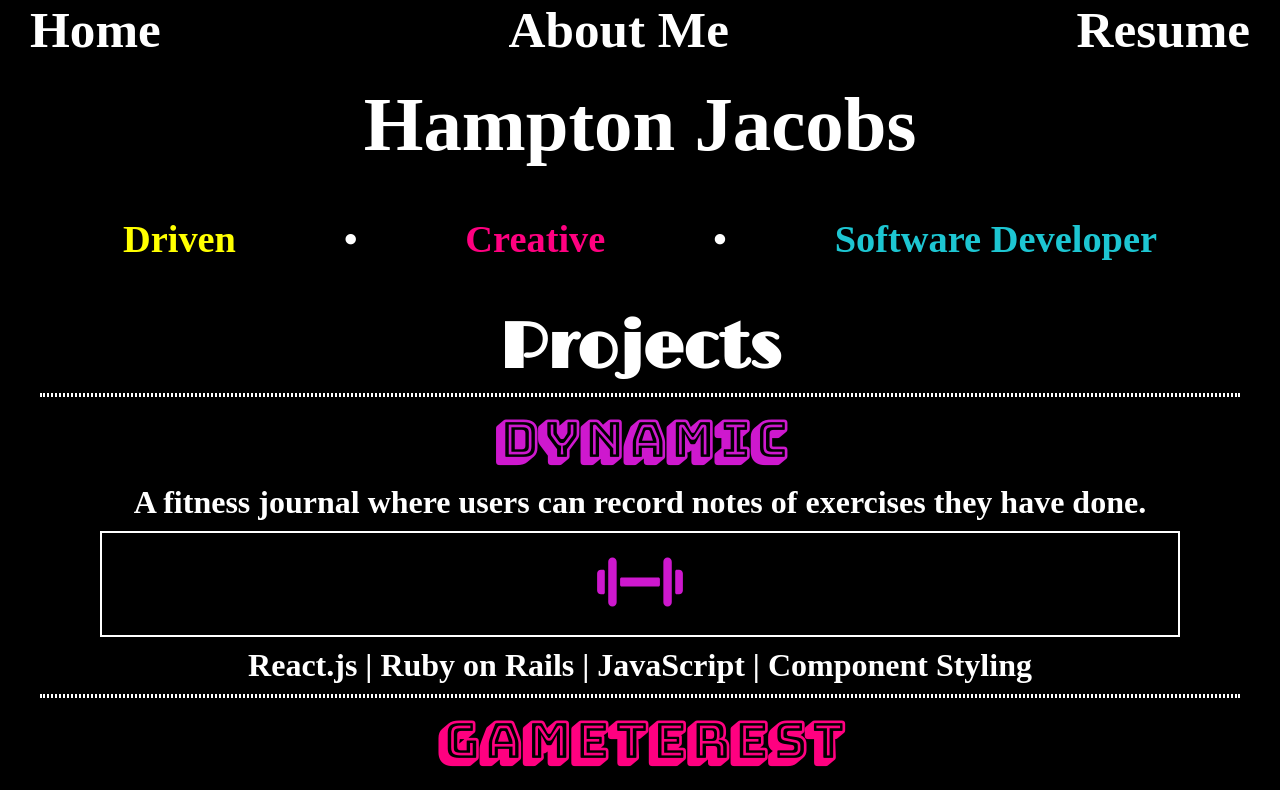
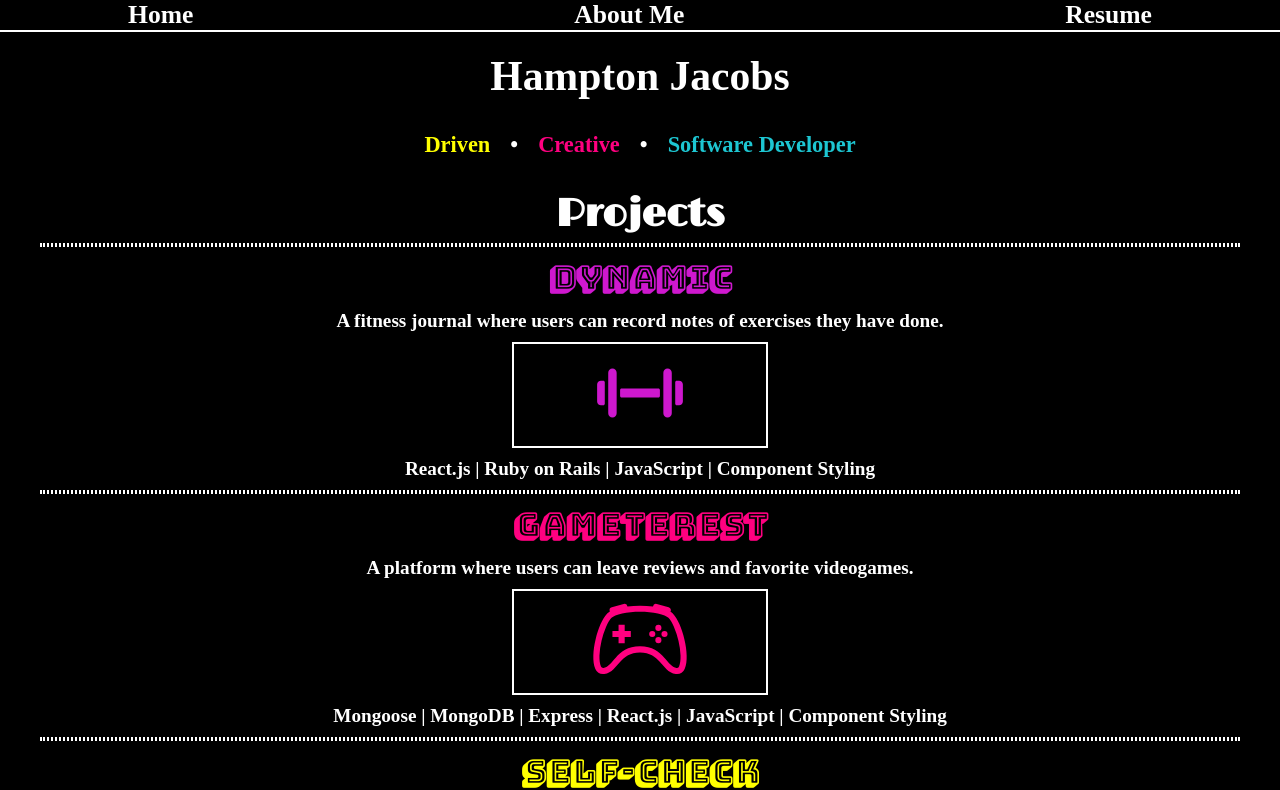
Before and after one commit to hammyhammer/Portfolio, a React (Create React App) app in the folder client/: page / in a window 1280 px wide. Shown: the top 790 px of the page. Built offline with nearby package versions, Linux system fonts and the light colour scheme; a web font is replaced by a local one.

Commit message:
refactoring media queries

```diff
--- a/client/src/components/Nav/Navbar.module.css
+++ b/client/src/components/Nav/Navbar.module.css
@@ -1,6 +1,6 @@
 .nav {
  background-color: transparent;
- border-bottom: 2px solid black;
+ border-bottom: 2px solid white;
 }
 
 .links {
@@ -8,13 +8,14 @@
   flex-direction: row;
   justify-content: space-between;
   align-content: space-around;
-  margin: 0px 30px;
+  margin-left: 10%;
+  margin-right: 10%;
 }
 
 .individual_links {
   color: white;
   text-decoration: none;
-  font-size: 5vw;
+  font-size: 4vw;
   font-family: "Fredericka the Great";
   font-weight: bold;
 
@@ -22,9 +23,17 @@
 
 @media only screen and (min-width:760px) {
   .individual_links {
-    font-size: 4vw;
+    font-size: 3vw;
   }
 }
+
+@media only screen and (min-width:1200px) {
+  .individual_links {
+    font-size: 2vw;
+    margin: 0px 0px;
+  }
+}
+
 
 @media only screen and (min-width:1500px) {
   .individual_links {
--- a/client/src/screens/Home/Home.module.css
+++ b/client/src/screens/Home/Home.module.css
@@ -37,75 +37,38 @@
    color: rgb(29, 198, 210);
  }
 
-.work {
-  text-align: center;
-  margin: 40px 0px;
-  padding: 30px 0px;
-  /* border: 2px solid green; */
+
+@media only screen and (min-width:760px) {
+  .welcome {
+    font-size: 4vw;
    }
 
-.work>button {
-  font-size: 5vw;
-  border-radius: 4px;
-
+   .traits {
+    font-size: 2vw;
+    justify-content: center;
+    margin: 0px 20px;
   }
 
-.me {
-  text-align: center;
-  margin: 40px 0px;
-  padding: 30px 0px;
-  border: 2px solid red;
-}
+  .bullet {
 
+    display: flex;
+    align-items: center;
+    margin: 0px 20px;
 
-.me>button {
-  font-size: 5vw;
-  border-radius: 4px;
-}
-
-@media only screen and (min-width:760px) {
-
-  .home_body {
-    width: auto;
-    height: auto;
-
-  }
-  .welcome {
-    font-size: 6vw;
   }
 }
 
-@media only screen and (min-width:1500px) {
+@media only screen and (min-width:1200px) {
   .home_body {
     width: auto;
     height: auto;
   }
 
   .welcome {
-    font-size: 3vw;
+    font-size: 3.25vw;
    }
 
    .traits {
-    font-size: 2vw;
-    margin: 0px 0px;
-    border: 2px solid pink;
-  }
-
-  .driven {
-    border: 2px solid yellow;
-
-  }
-
-  .creative {
-    border: 2px solid yellow;
-  }
-
-  .software {
-    border: 2px solid yellow;
-  }
-
-  .bullet {
-    border: 2px solid yellow;
-
+    font-size: 1.75vw;
   }
 }
--- a/client/src/screens/Projects/Projects.module.css
+++ b/client/src/screens/Projects/Projects.module.css
@@ -60,8 +60,9 @@
 
 .link_space {
   border: 2px solid white;
-  margin: 0px 100px;
   text-align: center;
+  margin-left: 24%;
+  margin-right: 24%;
 }
 
 .icon_dynamic {
@@ -70,10 +71,13 @@
 
 .icon_gameterest {
   color: rgb(255, 0, 128);
+
 }
 
 .icon_selfcheck {
   color: rgb(255, 255, 0);
+  border: 2px solid pink;
+
 }
 
 .icon_oracle {
@@ -134,21 +138,11 @@
     font-size: 4vw;
   }
 
-  .icon_dynamic {
-    margin: 0px 300px;
+  .link_space {
+    margin-left: 35%;
+    margin-right: 35%;
   }
 
-  .icon_gameterest {
-    margin: 0px 300px;
-  }
-
-  .icon_selfcheck {
-    margin: 0px 300px;
-  }
-
-  .icon_oracle {
-    margin: 0px 300px;
-  }
   .image {
     width: 80vw;
     height: 40vh;
@@ -159,7 +153,6 @@
 
   }
 
-
   .skills {
     font-size: 2.5vw;
 
@@ -167,7 +160,7 @@
 
 }
 
-@media only screen and (min-width:1500px) {
+@media only screen and (min-width:1200px) {
   .header {
     font-size: 3vw;
   }
@@ -188,20 +181,9 @@
     font-size: 2.5vw;
   }
 
-  .icon_dynamic {
-    margin: 0px 600px;
-  }
-
-  .icon_gameterest {
-    margin: 0px 600px;
-  }
-
-  .icon_selfcheck {
-    margin: 0px 600px;
-  }
-
-  .icon_oracle {
-    margin: 0px 600px;
+  .link_space {
+    margin-left: 40%;
+    margin-right: 40%;
   }
 
   .image {
@@ -222,20 +204,9 @@
 
 }
 
-@media only screen and (min-width:1800px) {
-  .icon_dynamic {
-    margin: 0px 750px;
-  }
-
-  .icon_gameterest {
-    margin: 0px 750px;
-  }
-
-  .icon_selfcheck {
-    margin: 0px 750px;
-  }
-
-  .icon_oracle {
-    margin: 0px 750px;
+@media only screen and (min-width:1600px) {
+  .link_space {
+    margin-left: 42%;
+    margin-right: 42%;
   }
 }
```
Lines whose indentation alone changed are shown as unchanged.
